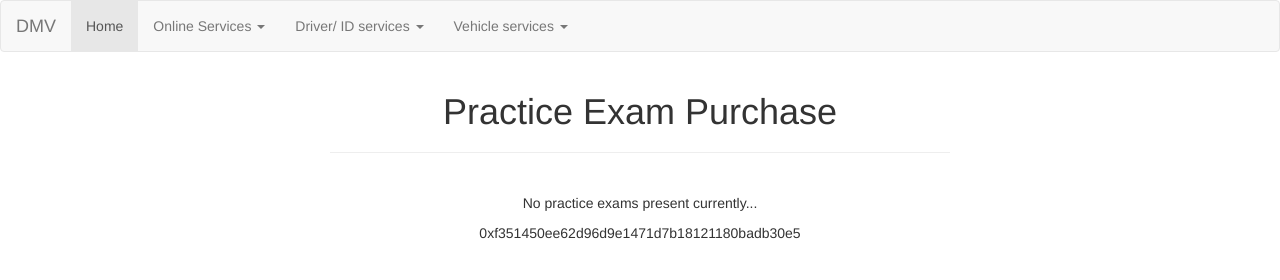
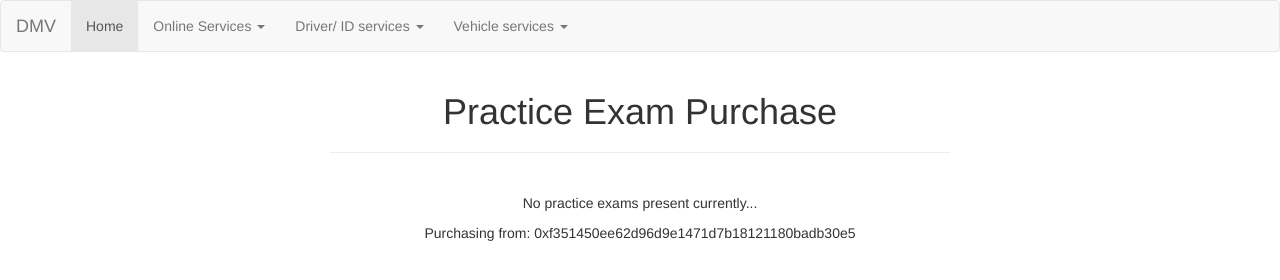
Before and after one commit to smilanko/dmv, a website: page src/practice_exam.html in a window 1280 px wide. Drawn offline with nearby package versions, Linux system fonts and the light colour scheme; files whose address does not match are found by name.

Commit message:
text fix

```diff
--- a/src/practice_exam.html
+++ b/src/practice_exam.html
@@ -54,7 +54,7 @@
                     </form>
                 </div>
                 <p id="accountAddress" class="text-center"></p>
-                <p id="purchaseFromAddress" class="text-center">0xf351450ee62d96d9e1471d7b18121180badb30e5</p>
+                <p id="purchaseFromAddress" class="text-center">Purchasing from: 0xf351450ee62d96d9e1471d7b18121180badb30e5</p>
             </div>
         </div>
     </div>
```
